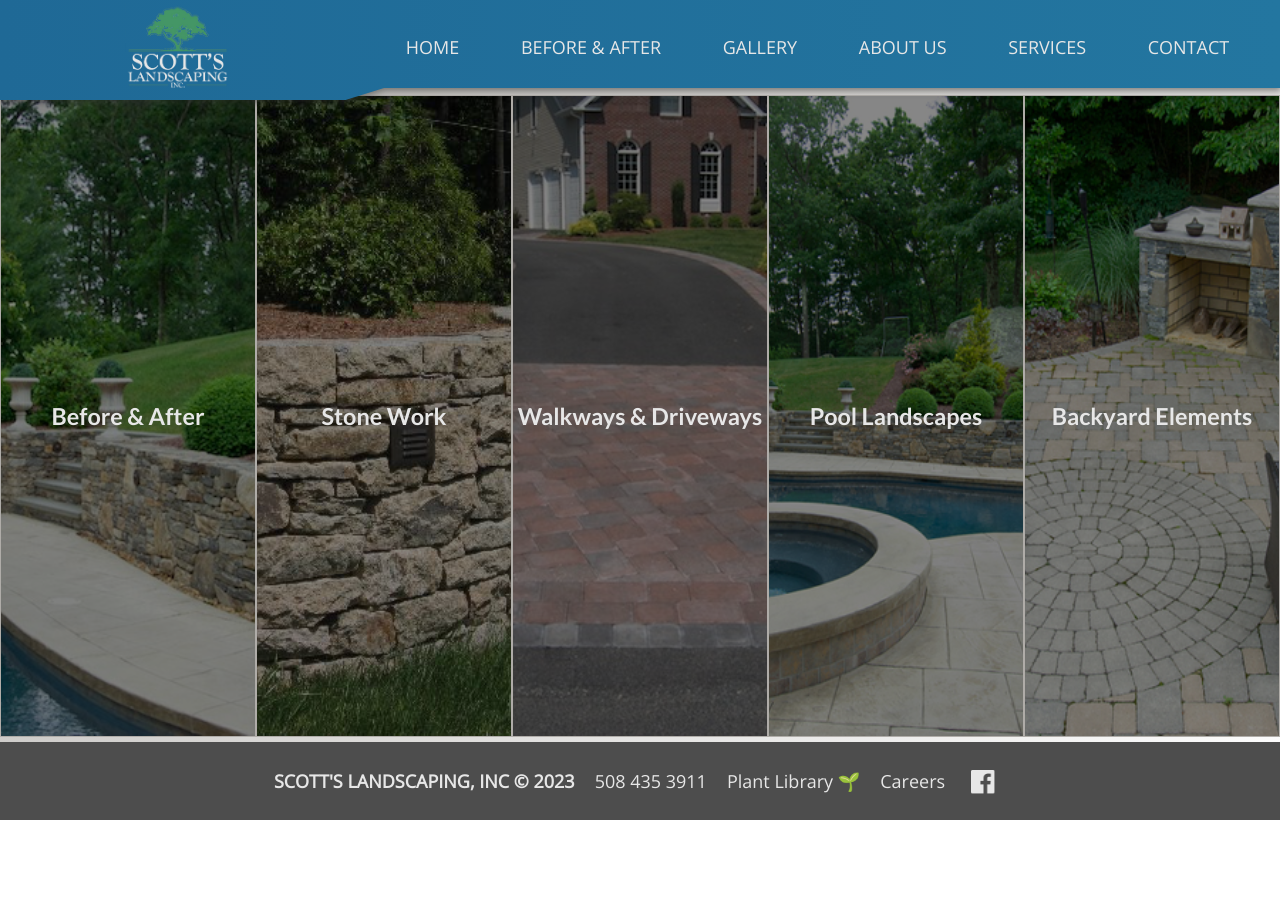
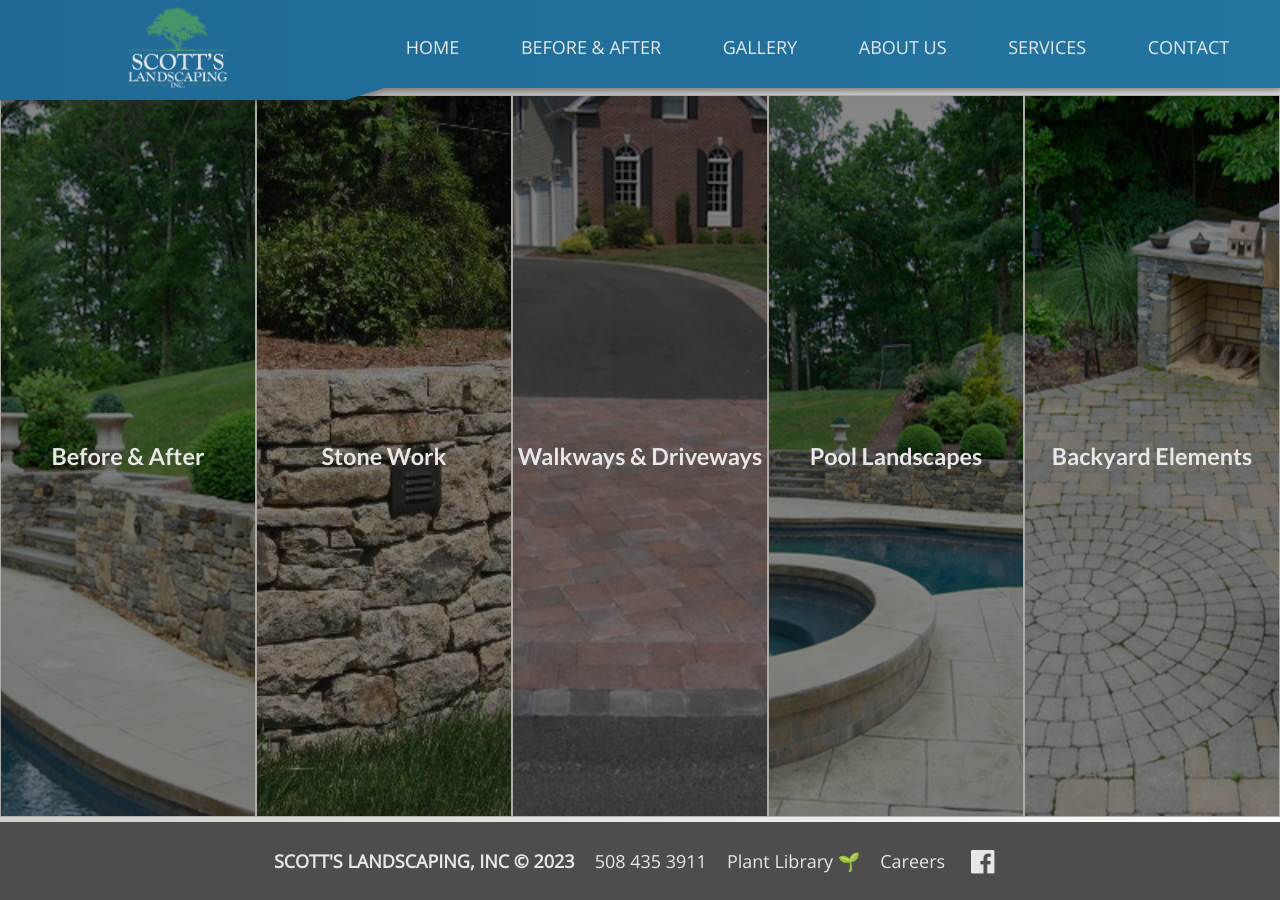
Before and after one commit to cbowman422/scottslandscaping, a React (Create React App) app: page /gallery in a window 1280 px wide. Before the commit the page ends 820 px from the top, so only its background shows below. Built offline with nearby package versions, Linux system fonts and the light colour scheme.

Commit message:
margins corrections to account for new footer

```diff
--- a/src/css/About.css
+++ b/src/css/About.css
@@ -189,7 +189,7 @@
 .about-testimonials-content-container{
   display: flex;
   justify-content: center;
-  margin: 6px 20px 20px 20px;
+  margin: 6px 20px 60px 20px;
 }
 
 .about-testimonials-content-p-containers{
@@ -257,7 +257,7 @@
   .about-testimonials-content-container{
     display: flex;
     justify-content: center;
-    margin: 6px 20px 20px 20px;
+    margin: 6px 20px 60px 20px;
   }
 
   .about-testimonials-content-p-containers{
@@ -327,7 +327,7 @@
   .about-testimonials-content-container{
     display: flex;
     justify-content: center;
-    margin: 6px 20px 20px 20px;
+    margin: 6px 20px 60px 20px;
   }
 
   .about-testimonials-content-p-containers{
@@ -400,7 +400,7 @@
     .about-testimonials-content-container{
       display: flex;
       justify-content: center;
-      margin: 6px 20px 20px 20px;
+      margin: 6px 20px 60px 20px;
     }
 
     .about-testimonials-content-p-containers{
--- a/src/css/Careers.css
+++ b/src/css/Careers.css
@@ -23,13 +23,14 @@
   text-align: center;
   font-size: 24px;
   font-family: 'Lato', sans-serif;
+  margin: 50px 0 40px 0;
 }
 
 .careers-p{
   color: var(--black);
   text-align: center;
   font-size: 18px;
-  margin: 0 10px 40px 10px;
+  margin: 0 20px 40px 20px;
 }
 
 .careers-section-btn{
--- a/src/css/Contact.css
+++ b/src/css/Contact.css
@@ -1,6 +1,7 @@
 
 .contact-container{
 margin: 0 0 50px 0;
+height: 100%;
 }
 
 .map{
@@ -166,7 +167,7 @@ margin: 0 0 50px 0;
     border:0;
     width:400px;
     height:480px;
-    margin: 48px 0px 40px 60px;
+    margin: 48px 0px 80px 60px;
   }
 
 }
--- a/src/css/Gallery.css
+++ b/src/css/Gallery.css
@@ -140,27 +140,27 @@
   }
 
   .before-container{
-    height: 80vh;
+    height: 90vh;
     font-size: 20px;
   }
 
   .stone-container{
-    height: 80vh;
+    height: 90vh;
     font-size: 20px;
   }
 
   .walk-container{
-    height: 80vh;
+    height: 90vh;
     font-size: 20px;
   }
 
   .pool-container{
-    height: 80vh;
+    height: 90vh;
     font-size: 20px;
   }
 
   .backyard-container{
-    height: 80vh;
+    height: 90vh;
     font-size: 20px;
   }
 }
```
